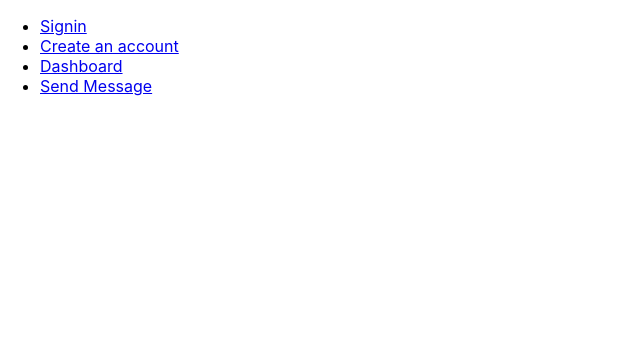
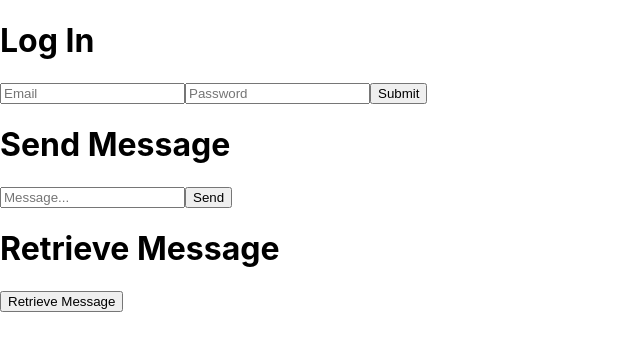
Before and after one commit to jcmcardama/slack-react, a React (Create React App) app: page / in a window 1280 px wide. Shown: the top 350 px of the page, without its empty margins (0-640 px from the left). Built offline with nearby package versions, Linux system fonts and the light colour scheme.

Commit message:
Revert "Revert "Carlo""

```diff
--- a/src/App.js
+++ b/src/App.js
@@ -1,80 +1,14 @@
 import Login from './component/Login';
-import UserRegistration from './component/UserRegistration';
-import {
-  BrowserRouter as Router,
-  Switch,
-  Route,
-  Link
-} from "react-router-dom";
-import './App.css';
+import RetrieveMessage from './component/RetrieveMessage';
 import SendMessage from './component/SendMessage';
-
-// User Registration
-// -needs email
-// -password
-// -password confirmation
-
-// Login
-// -needs email
-// -needs password
-
-// Send Message
-// -receiver id
-// -receiver class
-// -body
-
-// Retrieve Messages
-// -sender id
-// -receiver class
-// -receiver id
-
-// Create Channel with members
-// -name of channel
-// -user id of creator
-
-// Get all users channels
-
-
-// Get channel details via channel ID
-
-// Add member to a channel
-// -id
-// -member id
-
-// List of All Users
-// Get all users owned channels
-// Recently DMs
 
 function App() {
   return (
-    <>
-    <Router>
-      <div>
-        <nav>
-          <ul>
-            <li>
-              <Link to="/signin">Signin</Link>
-            </li>
-            <li>
-              <Link to="/get-started">Create an account</Link>
-            </li>
-            <li>
-              <Link to="/client">Dashboard</Link>
-            </li>
-            <li>
-              <Link to="/send-message">Send Message</Link>
-            </li>
-          </ul>
-        </nav>
-      </div>
-      <Switch>
-        <Route path="/get-started" component={UserRegistration} />
-        <Route path="/client" />
-        <Route path="/signin" component={Login} />
-        <Route path="/send-message" component={SendMessage} />
-      </Switch>
-    </Router>
-    </>
+    <div>
+      <Login />
+      <SendMessage />
+      <RetrieveMessage />
+    </div>
   );
 }
 
--- a/src/api/api-login.js
+++ b/src/api/api-login.js
@@ -19,7 +19,8 @@ export const UserLogin = (email, password) => {
             return response.json();
         })
         .then(result => {
-            result.success ? localStorage.setItem("userId", JSON.stringify(result.data.id)) : console.log(result.error);
+            if(result.success === undefined)localStorage.setItem("userId", JSON.stringify(result.data.id));
+            else if(!(result.success)){console.log(result.errors)};
         })
         .catch(error => {
             console.log(error)
--- a/src/component/SendMessage.js
+++ b/src/component/SendMessage.js
@@ -13,7 +13,7 @@ const SendMessage = () => {
         event.preventDefault();
         sendMessage(userId, message)
         setMessage("");
-      };
+    };
 
     return(
         <div>
```
Also changed, not shown: src/api/api-create-channel-members.js (+8 -4 lines).
